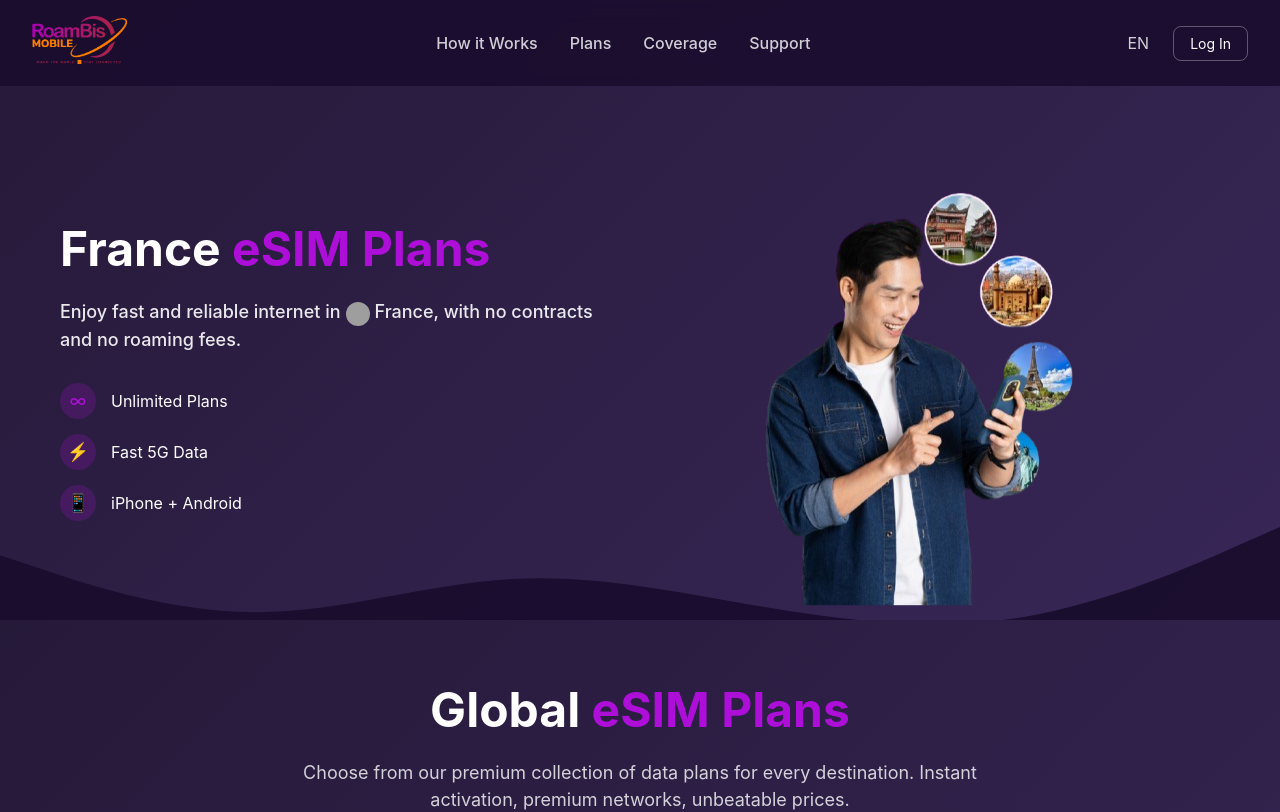
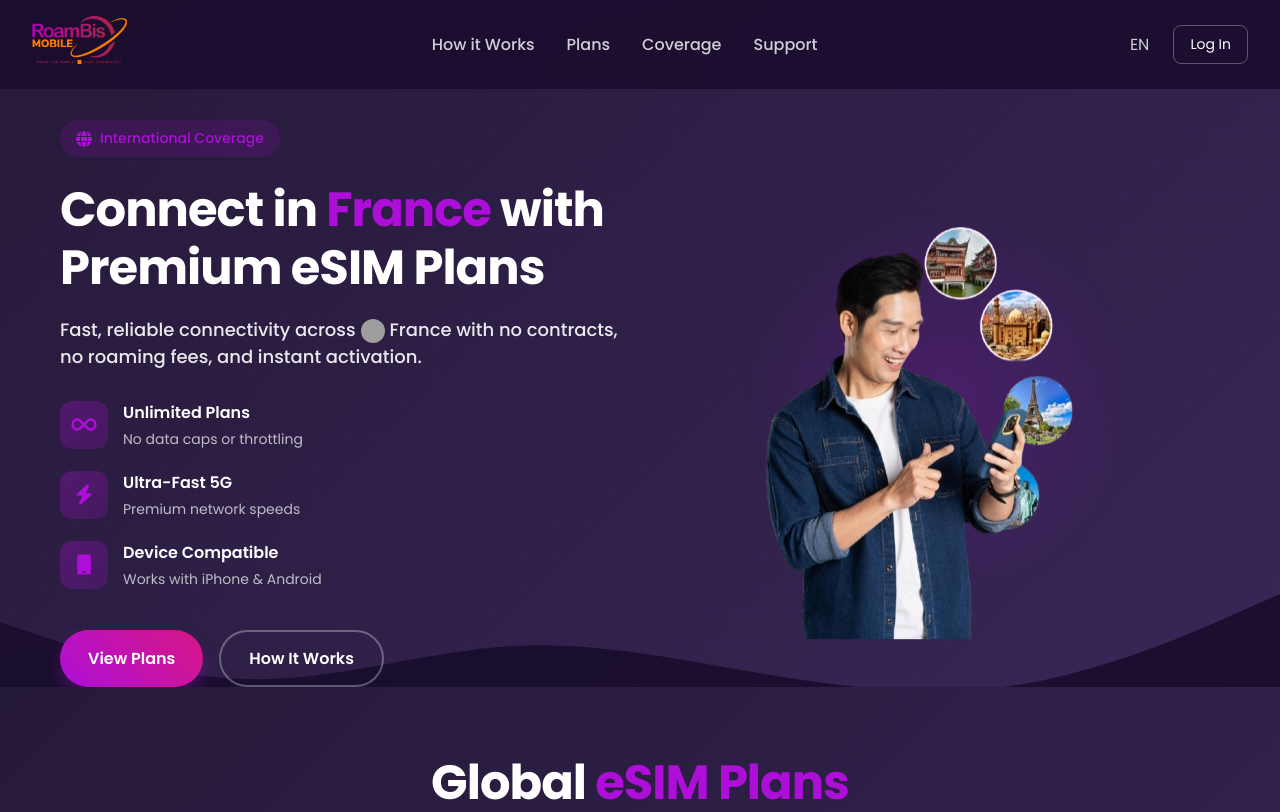
Before and after one commit to SanadMakhlouf/RoamBis, a React (Create React App) app: page /plans in a window 1280 px wide. Shown: the top 812 px of the page. Built offline with nearby package versions, Linux system fonts and the light colour scheme; grey boxes are pictures that could not be loaded.

Commit message:
update plans2

```diff
--- a/public/index.html
+++ b/public/index.html
@@ -24,6 +24,13 @@
       work correctly both with client-side routing and a non-root public URL.
       Learn how to configure a non-root public URL by running `npm run build`.
     -->
+    <!-- Google Fonts -->
+    <link rel="preconnect" href="https://fonts.googleapis.com" />
+    <link rel="preconnect" href="https://fonts.gstatic.com" crossorigin />
+    <link
+      href="https://fonts.googleapis.com/css2?family=Poppins:wght@300;400;500;600;700;800&display=swap"
+      rel="stylesheet"
+    />
     <!-- Font Awesome -->
     <link
       rel="stylesheet"
--- a/src/components/Plans.js
+++ b/src/components/Plans.js
@@ -34,8 +34,7 @@ function Plans() {
       price: 34.99,
       pricePerGB: "$2.33/GB",
       color: "#ad0fd8",
-      flagUrl:
-        "https://flagsapi.com/BE/flat/64.png",
+      flagUrl: "https://flagsapi.com/BE/flat/64.png",
       tag: "Best Value",
     },
     {
@@ -51,8 +50,7 @@ function Plans() {
       price: 39.99,
       pricePerGB: "$2.00/GB",
       color: "#ad0fd8",
-      flagUrl:
-        "https://flagsapi.com/BE/flat/64.png",
+      flagUrl: "https://flagsapi.com/BE/flat/64.png",
       tag: "Premium",
     },
     {
@@ -68,8 +66,7 @@ function Plans() {
       price: 79.99,
       pricePerGB: "$1.60/GB",
       color: "#ad0fd8",
-      flagUrl:
-        "https://flagsapi.com/BE/flat/64.png",
+      flagUrl: "https://flagsapi.com/BE/flat/64.png",
       tag: "Ultimate",
     },
   ];
@@ -79,13 +76,18 @@ function Plans() {
   return (
     <>
       <section className="plans-hero">
+        <div className="hero-background-pattern"></div>
         <div className="plans-hero-container">
           <div className="plans-hero-content">
+            <div className="hero-badge">
+              <i className="fa-solid fa-globe"></i>
+              <span>International Coverage</span>
+            </div>
             <h1 className="plans-hero-title">
-              France <span>eSIM Plans</span>
+              Connect in <span>France</span> with Premium eSIM Plans
             </h1>
             <p className="plans-hero-subtitle">
-              Enjoy fast and reliable internet in
+              Fast, reliable connectivity across
               <span className="flag-icon">
                 <img
                   src={franceFlagUrl}
@@ -93,24 +95,50 @@ function Plans() {
                   className="inline-flag"
                 />
               </span>
-              France, with no contracts and no roaming fees.
+              France with no contracts, no roaming fees, and instant activation.
             </p>
             <div className="plans-hero-features">
               <div className="hero-feature">
-                <span className="hero-feature-icon">∞</span>
-                <span>Unlimited Plans</span>
+                <span className="hero-feature-icon">
+                  <i className="fa-solid fa-infinity"></i>
+                </span>
+                <div className="hero-feature-text">
+                  <span className="hero-feature-title">Unlimited Plans</span>
+                  <span className="hero-feature-desc">
+                    No data caps or throttling
+                  </span>
+                </div>
               </div>
               <div className="hero-feature">
-                <span className="hero-feature-icon">⚡</span>
-                <span>Fast 5G Data</span>
+                <span className="hero-feature-icon">
+                  <i className="fa-solid fa-bolt"></i>
+                </span>
+                <div className="hero-feature-text">
+                  <span className="hero-feature-title">Ultra-Fast 5G</span>
+                  <span className="hero-feature-desc">
+                    Premium network speeds
+                  </span>
+                </div>
               </div>
               <div className="hero-feature">
-                <span className="hero-feature-icon">📱</span>
-                <span>iPhone + Android</span>
+                <span className="hero-feature-icon">
+                  <i className="fa-solid fa-mobile"></i>
+                </span>
+                <div className="hero-feature-text">
+                  <span className="hero-feature-title">Device Compatible</span>
+                  <span className="hero-feature-desc">
+                    Works with iPhone & Android
+                  </span>
+                </div>
               </div>
+            </div>
+            <div className="hero-cta">
+              <button className="hero-button">View Plans</button>
+              <button className="hero-button-outline">How It Works</button>
             </div>
           </div>
           <div className="plans-hero-image">
+            <div className="image-overlay-circle"></div>
             <img src={plansImage} alt="eSIM Plans for France" />
           </div>
         </div>
@@ -130,15 +158,21 @@ function Plans() {
             </p>
             <div className="plans-features">
               <div className="plan-feature">
-                <span className="feature-icon"><i className="fa-solid fa-check"></i></span>
+                <span className="feature-icon">
+                  <i className="fa-solid fa-check"></i>
+                </span>
                 <span>200+ Countries</span>
               </div>
               <div className="plan-feature">
-                <span className="feature-icon"><i className="fa-solid fa-check"> </i> </span>
+                <span className="feature-icon">
+                  <i className="fa-solid fa-check"> </i>{" "}
+                </span>
                 <span>Instant Setup</span>
               </div>
               <div className="plan-feature">
-                <span className="feature-icon"><i className="fa-solid fa-check"></i> </span>
+                <span className="feature-icon">
+                  <i className="fa-solid fa-check"></i>{" "}
+                </span>
                 <span>Premium Networks</span>
               </div>
             </div>
--- a/src/components/styles/Plans.css
+++ b/src/components/styles/Plans.css
@@ -8,6 +8,22 @@
   padding: 120px 0 0;
   position: relative;
   overflow: hidden;
+  font-family: "Poppins", sans-serif;
+}
+
+.hero-background-pattern {
+  position: absolute;
+  top: 0;
+  left: 0;
+  right: 0;
+  bottom: 0;
+  background-image: radial-gradient(
+    rgba(173, 15, 216, 0.1) 2px,
+    transparent 2px
+  );
+  background-size: 30px 30px;
+  opacity: 0.5;
+  z-index: 1;
 }
 
 .plans-hero-container {
@@ -17,6 +33,8 @@
   display: flex;
   align-items: center;
   justify-content: space-between;
+  position: relative;
+  z-index: 2;
 }
 
 .plans-hero-content {
@@ -26,12 +44,34 @@
   animation: fadeInLeft 1s ease-out;
 }
 
+.hero-badge {
+  display: inline-flex;
+  align-items: center;
+  gap: 8px;
+  background: rgba(173, 15, 216, 0.15);
+  padding: 8px 16px;
+  border-radius: 50px;
+  margin-bottom: 24px;
+}
+
+.hero-badge i {
+  color: #ad0fd8;
+}
+
+.hero-badge span {
+  color: #ad0fd8;
+  font-weight: 500;
+  font-size: 14px;
+}
+
 .plans-hero-title {
   font-size: 48px;
   font-weight: 700;
   margin-bottom: 20px;
   color: #fff;
   animation: fadeInUp 0.8s ease-out;
+  letter-spacing: -0.02em;
+  line-height: 1.2;
 }
 
 .plans-hero-title span {
@@ -67,7 +107,8 @@
 .plans-hero-features {
   display: flex;
   flex-direction: column;
-  gap: 15px;
+  gap: 20px;
+  margin-bottom: 40px;
 }
 
 .hero-feature {
@@ -77,15 +118,97 @@
 }
 
 .hero-feature-icon {
-  width: 36px;
-  height: 36px;
+  width: 48px;
+  height: 48px;
   display: flex;
   align-items: center;
   justify-content: center;
-  background-color: rgba(173, 15, 216, 0.2);
-  border-radius: 50%;
+  background-color: rgba(173, 15, 216, 0.15);
+  border-radius: 12px;
   color: #ad0fd8;
-  font-size: 18px;
+  font-size: 20px;
+  position: relative;
+  overflow: hidden;
+}
+
+.hero-feature-icon::before {
+  content: "";
+  position: absolute;
+  top: 0;
+  left: 0;
+  right: 0;
+  bottom: 0;
+  background: linear-gradient(
+    135deg,
+    rgba(173, 15, 216, 0.2),
+    rgba(173, 15, 216, 0.05)
+  );
+  z-index: 1;
+}
+
+.hero-feature-icon i {
+  position: relative;
+  z-index: 2;
+}
+
+.hero-feature-text {
+  display: flex;
+  flex-direction: column;
+}
+
+.hero-feature-title {
+  font-weight: 600;
+  font-size: 16px;
+  margin-bottom: 4px;
+}
+
+.hero-feature-desc {
+  color: rgba(255, 255, 255, 0.7);
+  font-size: 14px;
+}
+
+.hero-cta {
+  display: flex;
+  gap: 16px;
+  margin-top: 10px;
+}
+
+.hero-button {
+  background: linear-gradient(45deg, #ad0fd8, #d81784);
+  color: white;
+  border: none;
+  padding: 14px 28px;
+  border-radius: 50px;
+  font-size: 16px;
+  font-weight: 600;
+  cursor: pointer;
+  transition: all 0.3s ease;
+  box-shadow: 0 8px 15px rgba(173, 15, 216, 0.3);
+  font-family: "Poppins", sans-serif;
+}
+
+.hero-button:hover {
+  transform: translateY(-3px);
+  box-shadow: 0 12px 20px rgba(173, 15, 216, 0.5);
+}
+
+.hero-button-outline {
+  background: transparent;
+  color: white;
+  border: 2px solid rgba(255, 255, 255, 0.3);
+  padding: 14px 28px;
+  border-radius: 50px;
+  font-size: 16px;
+  font-weight: 600;
+  cursor: pointer;
+  transition: all 0.3s ease;
+  font-family: "Poppins", sans-serif;
+}
+
+.hero-button-outline:hover {
+  border-color: #ad0fd8;
+  color: #ad0fd8;
+  transform: translateY(-3px);
 }
 
 .plans-hero-image {
@@ -93,6 +216,23 @@
   display: flex;
   justify-content: flex-end;
   animation: fadeInRight 1s ease-out;
+  position: relative;
+}
+
+.image-overlay-circle {
+  position: absolute;
+  width: 400px;
+  height: 400px;
+  border-radius: 50%;
+  background: radial-gradient(
+    circle,
+    rgba(173, 15, 216, 0.2) 0%,
+    rgba(173, 15, 216, 0) 70%
+  );
+  top: 50%;
+  left: 50%;
+  transform: translate(-50%, -50%);
+  z-index: 1;
 }
 
 .plans-hero-image img {
@@ -101,6 +241,8 @@
   max-height: 500px;
   object-fit: contain;
   animation: floatAnimation 4s ease-in-out infinite;
+  position: relative;
+  z-index: 2;
 }
 
 .wave-divider {
@@ -123,6 +265,7 @@
   );
   color: white;
   min-height: 100vh;
+  font-family: "Poppins", sans-serif;
 }
 
 .plans-container {
@@ -141,6 +284,7 @@
   font-size: 48px;
   font-weight: 700;
   margin-bottom: 20px;
+  letter-spacing: -0.02em;
 }
 
 .plans-title span {
@@ -178,6 +322,7 @@
   font-size: 36px;
   font-weight: 700;
   margin-bottom: 10px;
+  letter-spacing: -0.02em;
 }
 
 .featured-subtitle {
@@ -185,6 +330,7 @@
   font-size: 16px;
   color: rgba(255, 255, 255, 0.8);
   margin-bottom: 40px;
+  font-weight: 400;
 }
 
 .plans-grid {
@@ -256,7 +402,7 @@
 
 .plan-name {
   font-size: 20px;
-  font-weight: 700;
+  font-weight: 600;
   margin-bottom: 5px;
 }
 
@@ -271,6 +417,7 @@
   font-weight: 700;
   color: #ad0fd8;
   margin-bottom: 5px;
+  letter-spacing: -0.01em;
 }
 
 .plan-validity {
@@ -316,6 +463,7 @@
 .plan-price {
   font-size: 28px;
   font-weight: 700;
+  letter-spacing: -0.01em;
 }
 
 .plan-price-per-gb {
@@ -335,6 +483,7 @@
   cursor: pointer;
   transition: all 0.3s ease;
   box-shadow: 0 8px 16px rgba(173, 15, 216, 0.4);
+  font-family: "Poppins", sans-serif;
 }
 
 .plan-button:hover {
@@ -359,6 +508,11 @@
 
   .plans-hero-features {
     align-items: center;
+  }
+
+  .hero-cta {
+    justify-content: center;
+    flex-wrap: wrap;
   }
 }
 
@@ -387,6 +541,22 @@
 
   .plans-hero-image img {
     max-height: 350px;
+  }
+
+  .hero-cta {
+    flex-direction: column;
+    width: 100%;
+    max-width: 300px;
+    margin: 0 auto;
+  }
+
+  .hero-badge {
+    margin: 0 auto 24px;
+  }
+
+  .image-overlay-circle {
+    width: 300px;
+    height: 300px;
   }
 }
 
--- a/src/components/styles/common.css
+++ b/src/components/styles/common.css
@@ -5,9 +5,9 @@
 }
 
 body {
-  font-family: -apple-system, BlinkMacSystemFont, "Segoe UI", "Roboto", "Oxygen",
-    "Ubuntu", "Cantarell", "Fira Sans", "Droid Sans", "Helvetica Neue",
-    sans-serif;
+  font-family: "Poppins", -apple-system, BlinkMacSystemFont, "Segoe UI",
+    "Roboto", "Oxygen", "Ubuntu", "Cantarell", "Fira Sans", "Droid Sans",
+    "Helvetica Neue", sans-serif;
   -webkit-font-smoothing: antialiased;
   -moz-osx-font-smoothing: grayscale;
   min-height: 100vh;
```
